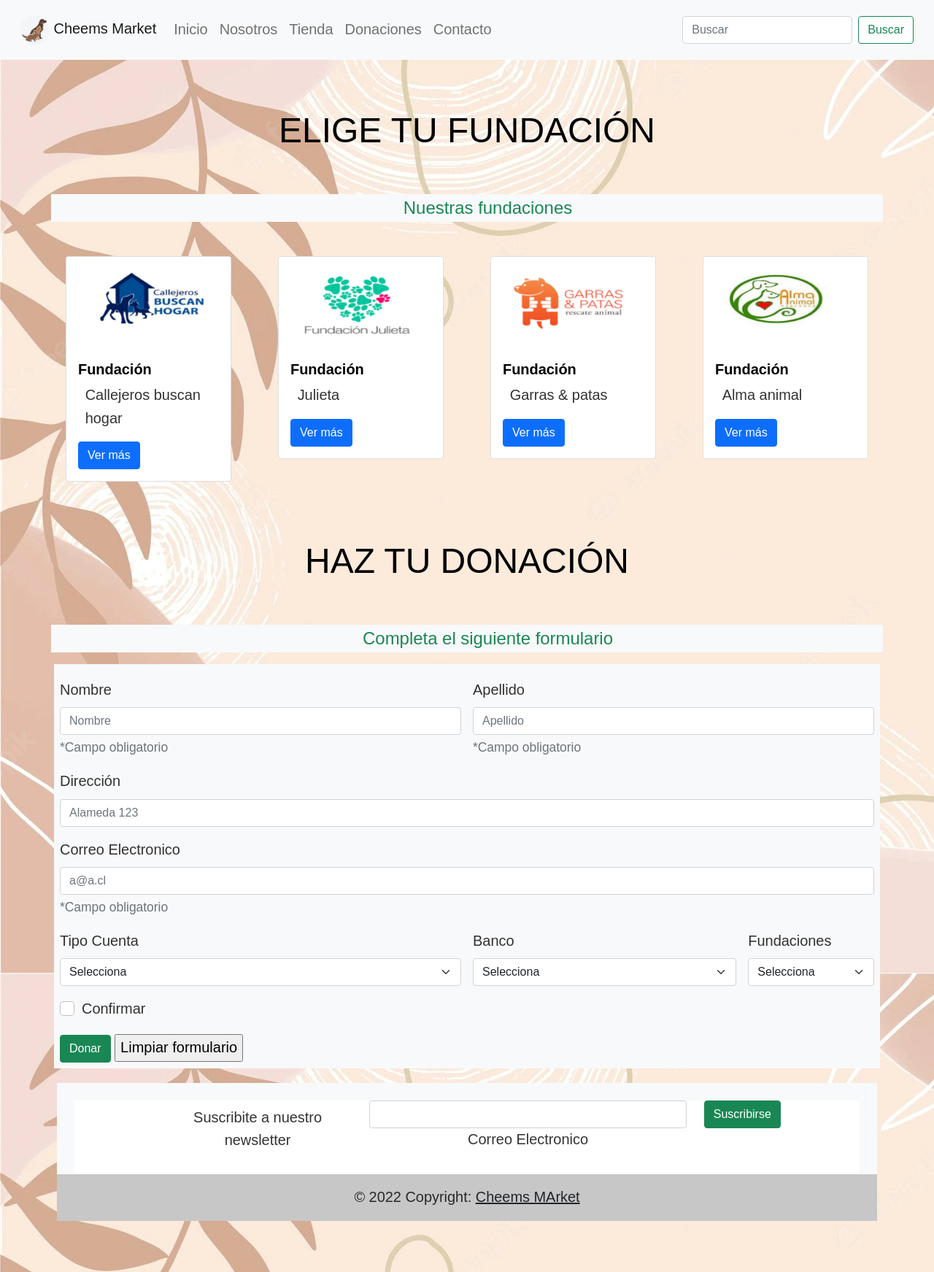
After one commit to Pauloskt13/Prueba_3_PGY3121, a Django app: page /donaciones.html in a window 1280 px wide. The commit adds this page. Shown: the whole page at 73% size. Run offline with Django 4.2, Linux system fonts and the light colour scheme.

Commit message:
donations, about us, store, contact

```diff
--- a/prueba3/core/static/css/main.css
+++ b/prueba3/core/static/css/main.css
@@ -87,8 +87,9 @@ form{
 #logo {
     border-radius: 50%;
     justify-content: center;
-    width: 15%;
+    width: 20%;
     height: 15%;
+    margin-top: 5%;
 }
 
 .welcome{
@@ -97,3 +98,7 @@ form{
     padding-top: 20px;
 
 }
+
+p{
+    padding-left: 5%;
+}
--- /dev/null
+++ b/prueba3/core/templates/core/donaciones.html
@@ -0,0 +1,310 @@
+<!DOCTYPE html>
+{% load static%}
+<html>
+    <head>
+        <meta charset="UTF-8">
+
+
+            <meta name="viewport" content="width=device-width, initial-scale=1">
+            <meta http-equiv="X-UA-Compatible" content="ie-edge">
+            <link href="https://cdn.jsdelivr.net/npm/bootstrap@5.1.3/dist/css/bootstrap.min.css" rel="stylesheet"
+            integrity="sha384-1BmE4kWBq78iYhFldvKuhfTAU6auU8tT94WrHftjDbrCEXSU1oBoqyl2QvZ6jIW3" crossorigin="anonymous">
+            {% load static %}
+            <link href="{% static "css/main.css" %} " rel="stylesheet">
+            <title>Donaciones - Cheems Market</title>
+            <link rel="icon" href="{% static "img/logo.jpg" %} "  href="index.html">
+        </head>
+    <body class="conteimner fluid" background="{% static "img/background_04.jpg" %} " >
+        <script src="https://cdn.jsdelivr.net/npm/bootstrap@5.1.3/dist/js/bootstrap.bundle.min.js" integrity="sha384-ka7Sk0Gln4gmtz2MlQnikT1wXgYsOg+OMhuP+IlRH9sENBO0LRn5q+8nbTov4+1p" crossorigin="anonymous"></script>
+    <!--Barra de navegacion-->
+    <nav class="navbar navbar-expand-lg navbar-light bg-light p-3 fixed-top id="menu" scr="">
+        <div class="container-fluid">
+          <a class="navbar-brand" href="#">
+              <img src="{% static "img/logo.jpg" %} "  href="index.html" width="40px" height="40px" class="rounded-pill">
+            <span><strong>Cheems Market</strong></span>
+          </a>
+          <button class="navbar-toggler" type="button" data-bs-toggle="collapse" data-bs-target="#navbarSupportedContent" aria-controls="navbarSupportedContent" aria-expanded="false" aria-label="Toggle navigation">
+            <span class="navbar-toggler-icon"></span>
+          </button>
+          <div class="collapse navbar-collapse" id="navbarSupportedContent">
+            <ol class="navbar-nav me-auto mb-2 mb-lg-0">
+              <li class="nav-item">
+                <a class="nav-link" href="index.html">Inicio</a>
+              </li>
+              <li class="nav-item">
+                <a class="nav-link" href="nosotros.html">Nosotros</a>
+              </li>
+              <li class="nav-item">
+                <a class="nav-link" href="tienda.html">Tienda</a>
+              </li>
+              <li class="nav-item">
+                <a class="nav-link" href="donaciones.html">Donaciones</a>
+              </li>
+              <li class="nav-item">
+                <a class="nav-link" href="contacto.html">Contacto</a>
+              </li>
+            </ol>
+            <form class="d-flex">
+              <input class="form-control me-2" type="search" placeholder="Buscar" aria-label="Search">
+              <button class="btn btn-outline-success" type="submit">Buscar</button>
+            </form>
+          </div>
+        </div>
+      </nav>
+
+      <h1 class="display-5 bg- text-center text-black p-6"><strong class="justify-content-center">ELIGE TU FUNDACIÓN</strong><br></h1>
+        <p class="text-success d-flex justify-content-center fs-4 mt-2 bg-light">Nuestras fundaciones </p>
+    </br>
+    <div class="row row-cols-1 row-cols-md-4 g-4">
+        <div class="col">
+          <div class="card">
+            <img src="{% static "img/fundacion_1.png" %} " class="card-img-top" alt="Fundacion 1">
+            <div class="card-body">
+              <h5 class="card-title">Fundación</h5>
+              <p class="card-text">Callejeros buscan hogar</p>
+              <!-- Button trigger modal -->
+                <button type="button" class="btn btn-primary" data-bs-toggle="modal" data-bs-target="#popFun1">
+                Ver más
+                </button>
+
+             <!-- Modal -->
+            <div class="modal fade" id="popFun1" tabindex="-1" aria-labelledby="popFun1Label" aria-hidden="true">
+            <div class="modal-dialog">
+            <div class="modal-content">
+                <div class="modal-header">
+                <h5 class="modal-title" id="popFun1Label">Fundación Callejeros</h5>
+                <button type="button" class="btn-close" data-bs-dismiss="modal" aria-label="Close"></button>
+                </div>
+                <div class="modal-body">
+                Más de 5.000 donaciones recibidas en el último año
+                </div>
+                <img src="{% static "img/fundacion_1.png" %} " class="card-img-top" alt="Fundacion 1">
+                <div class="modal-footer">
+                <button type="button" class="btn btn-secondary" data-bs-dismiss="modal">Cerrar</button>
+                <button type="button" class="btn btn-primary">Donar</button>
+                </div>
+            </div>
+            </div>
+        </div>
+        </div>
+          </div>
+          </div>
+        <div class="col">
+          <div class="card">
+            <img src="{% static "img/fundacion_2.png" %} " class="card-img-top" alt="Fundación Julieta">
+            <div class="card-body">
+              <h5 class="card-title">Fundación</h5>
+              <p class="card-text">Julieta </p>
+              <!-- Button trigger modal -->
+              <button type="button" class="btn btn-primary" data-bs-toggle="modal" data-bs-target="#popFun2">
+                Ver más
+                </button>
+
+             <!-- Modal -->
+            <div class="modal fade" id="popFun2" tabindex="-1" aria-labelledby="popFun2Label" aria-hidden="true">
+            <div class="modal-dialog">
+            <div class="modal-content">
+                <div class="modal-header">
+                <h5 class="modal-title" id="popFun2label">Fundación</h5>
+                <button type="button" class="btn-close" data-bs-dismiss="modal" aria-label="Close"></button>
+                </div>
+                <div class="modal-body">
+                Más de 5.000 donaciones recibidas en el último año
+                </div>
+                <img src="{% static "img/fundacion_2.png" %} " class="card-img-top" alt="Fundación Julieta">
+                <div class="modal-footer">
+                <button type="button" class="btn btn-secondary" data-bs-dismiss="modal">Cerrar</button>
+                <button type="button" class="btn btn-primary">Agregar</button>
+                </div>
+            </div>
+            </div>
+        </div>
+            </div>
+          </div>
+        </div>
+        <div class="col">
+          <div class="card">
+            <img src="{% static "img/fundacion_3.png" %} " class="card-img-top" alt="fundación 3">
+            <div class="card-body">
+              <h5 class="card-title">Fundación </h5>
+              <p class="card-text">Garras & patas</p>
+            <!-- Button trigger modal -->
+            <button type="button" class="btn btn-primary" data-bs-toggle="modal" data-bs-target="#popFun3">
+                Ver más
+                </button>
+
+             <!-- Modal -->
+            <div class="modal fade" id="popFun3" tabindex="-1" aria-labelledby="popFun3Label" aria-hidden="true">
+            <div class="modal-dialog">
+            <div class="modal-content">
+                <div class="modal-header">
+                <h5 class="modal-title" id="popFun3Label">Fundación</h5>
+                <button type="button" class="btn-close" data-bs-dismiss="modal" aria-label="Close"></button>
+                </div>
+                <div class="modal-body">
+                    Más de 5.000 donaciones recibidas en el último año.
+                </div>
+                <img src="{% static "img/fundacion_3.png" %} " class="card-img-top" alt="fundación 3">
+                <div class="modal-footer">
+                <button type="button" class="btn btn-secondary" data-bs-dismiss="modal">Cerrar</button>
+                <button type="button" class="btn btn-primary">Agregar</button>
+                </div>
+            </div>
+            </div>
+        </div>
+            </div>
+          </div>
+        </div>
+        <div class="col">
+          <div class="card">
+            <img src="{% static "img/fundacion_4.png" %} " class="card-img-top" alt="...">
+            <div class="card-body">
+              <h5 class="card-title">Fundación</h5>
+              <p class="card-text">Alma animal</p>
+            <!-- Button trigger modal -->
+            <button type="button" class="btn btn-primary" data-bs-toggle="modal" data-bs-target="#popFun4">
+                Ver más
+                </button>
+            <!-- Modal -->
+            <div class="modal fade" id="popFun4" tabindex="-1" aria-labelledby="popFun4Label" aria-hidden="true">
+                <div class="modal-dialog">
+                <div class="modal-content">
+                    <div class="modal-header">
+                    <h5 class="modal-title" id="popFun4Label">Fundación</h5>
+                    <button type="button" class="btn-close" data-bs-dismiss="modal" aria-label="Close"></button>
+                    </div>
+                    <div class="modal-body">
+                        Más de 5.000 donaciones recibidas en el último año.
+                    </div>
+                    <img src="{% static "img/fundacion_4.png" %} " class="card-img-top" alt="funfacion Alma Animal">
+                    <div class="modal-footer">
+                    <button type="button" class="btn btn-secondary" data-bs-dismiss="modal">Cerrar</button>
+                    <button type="button" class="btn btn-primary">Agregar</button>
+                    </div>
+                </div>
+                </div>
+            </div>
+            </div>
+        </div>
+        </div>
+    </div>
+
+    <!--FORMULARIO-->
+    <h1 class="display-5 bg- text-center text-black p-6"><strong class="justify-content-center">HAZ TU DONACIÓN</strong><br></h1>
+      <p class="text-success d-flex justify-content-center fs-4 mt-2 bg-light">Completa el siguiente formulario</p>
+
+    <div class="container-fluid ml-4-mr-4">
+      <form class="row g-3 bg-light mt-2 mb-3 pt-1 pb-2" id="Formulario">
+        <div class="col-md-6">
+          <label for="inputEmail4" class="form-label">Nombre</label>
+          <input type="text" class="form-control" id="nombre" placeholder="Nombre">
+          <span style="color:red"><small></small></span>
+          <div id="emailHelp" class="form-text">*Campo obligatorio</div>
+          <div class="invalid-feedback">
+            Complete el Campo
+          </div>
+        </div>
+        <div class="col-md-6">
+          <label for="inputPassword4" class="form-label" >Apellido</label>
+          <input type="text" class="form-control" placeholder="Apellido" id="apellido">
+          <span style="color:red"><small></small></span>
+          <div id="emailHelp" class="form-text">*Campo obligatorio</div>
+        </div>
+        <div class="col-12">
+          <label for="inputAddress" class="form-label">Dirección</label>
+          <input type="text" class="form-control" id="direccion" placeholder="Alameda 123">
+        </div>
+        <!--<div class="col-12">
+          <label for="inputAddress2" class="form-label">Adicional</label>
+          <input type="text" class="form-control" id="inputAddress2" placeholder="Departamento , Oficina , Otro">
+        </div>-->
+        <div class="col-mb-4">
+          <label for="exampleInputEmail1" class="form-label">Correo Electronico</label>
+          <input type="email" class="form-control" id="email" aria-describedby="emailHelp" placeholder="a@a.cl">
+          <span style="color:red"><small></small></span>
+          <div id="emailHelp" class="form-text">*Campo obligatorio</div>
+        </div>
+        <div class="col-md-6">
+          <label for="inputCity" class="form-label">Tipo Cuenta</label>
+          <select id="inputState" class="form-select">
+            <option selected>Selecciona</option>
+            <option>Cuenta Corriente</option>
+            <option>Cuesta Vista</option>
+          </select>
+        </div>
+        <div class="col-md-4">
+          <label for="inputState" class="form-label">Banco</label>
+          <select id="inputState" class="form-select">
+            <option selected>Selecciona</option>
+            <option>Banco Estado</option>
+            <option>Banco Santander</option>
+            <option>Banco de Chile</option>
+            <option>Banco Itaú</option>
+          </select>
+          <div id="validationInputState" class="invalid-feedback">
+            Selecciona un Banco
+          </div>
+        </div>
+        <div class="col-md-2">
+          <label for="inputZip" class="form-label">Fundaciones</label>
+          <select id="inputState" class="form-select">
+            <option selected>Selecciona</option>
+            <option>Callejeros buscan hogar</option>
+            <option>Julieta</option>
+            <option>Garras & patas</option>
+            <option>Alma animal</option>
+          </select>
+          <div id="validationZip" class="invalid-feedback">
+            Seleciona una Fundación
+          </div>
+        </div>
+
+        <div class="col-12">
+          <div class="form-check">
+            <input class="form-check-input" type="checkbox" id="gridCheck">
+            <label class="form-check-label" for="gridCheck">
+              Confirmar
+            </label>
+          </div>
+        </div>
+        <div class="col-12">
+          <button type="submit" class="btn btn-success">Donar</button>
+          <input type="reset" value="Limpiar formulario">
+        </div>
+      </form>
+    </div>
+ <!--FOOTER-->
+ <footer class="bg-light text-center blank mx-2">
+    <div class="container p-4 pb-0">
+      <section class="">
+        <form action="">
+          <div class="row d-flex justify-content-center">
+            <div class="col-auto">
+              <p class="pt-2">
+                <strong>Suscribite a nuestro newsletter</strong>
+              </p>
+            </div>
+            <div class="col-md-5 col-12">
+              <!-- EMAIL INPUT CON VALIDACION DE CORREO  -->
+              <div class="form-outline mb-4">
+                <input type="email" id="form5Example27" class="form-control" />
+                <label class="form-label" for="form5Example27">Correo Electronico</label>
+              </div>
+            </div>
+            <div class="col-auto">
+              <button type="submit" class="btn btn-success mb-4">
+                Suscribirse
+              </button>
+            </div>
+          </div>
+        </form>
+      </section>
+    </div>
+    <div class="text-center p-3" style="background-color: rgba(0, 0, 0, 0.2);">
+      © 2022 Copyright:
+      <a class="text-dark" href="#">Cheems MArket</a>
+    </div>
+  </footer>
+
+  </body>
+</html>
--- a/prueba3/core/templates/core/index.html
+++ b/prueba3/core/templates/core/index.html
@@ -27,8 +27,8 @@
       </header>
 
       <div class="welcome">
-        <h1 class="display-5 bg- text-center text-black p-6 fs-1"">Bienvenido a Cheems Market</h1>
         <img src="{% static 'img/logo.jpg' %}" id="logo" >
+        <h1 class="display-5 bg- text-center text-light p-6 fs-1 bg-success">Bienvenido a Cheems Market</h1>
       </div>
 
     <!--Barra de navegacion-->
--- a/prueba3/core/templates/core/nosotros.html
+++ b/prueba3/core/templates/core/nosotros.html
@@ -56,9 +56,9 @@
     <div class="container-fluid">
         <body>
 
-          <h1 class="display-5 bg- text-center text-black p-6"  ><strong class="justify-content-center">Nosotros</strong><br>
-              <p class="text-black d-flex justify-content-center fs-5">Esta organización nace a fines del año 2021,Surge de la idea de dos amigas con la intención de ayudar a las fundaciones animalistas mas necesitadas de nuestro pais, mediante la venta de productos de mascotas, de esta manera donamos nuestras ganancias para mejorar la calidad de vida de los animales en situacion de calle
-                de ayudar a fundaciones  .</p> </h1>
+          <h1 class="display-5 bg- text-center text-black p-6"  ><strong class="justify-content-center">NOSOTROS</strong><br></h1>
+              <p class="text-success text-center d-flex justify-content-center fs-5 bg-light">Esta organización nace a fines del año 2021,Surge de la idea de dos amigas con la intención de ayudar a las fundaciones animalistas mas necesitadas de nuestro pais, mediante la venta de productos de mascotas, de esta manera donamos nuestras ganancias para mejorar la calidad de vida de los animales en situacion de calle
+                de ayudar a fundaciones  .</p>
 
             <div class="card-group mt-4">
               <div class="card">
--- a/prueba3/core/templates/core/tienda.html
+++ b/prueba3/core/templates/core/tienda.html
@@ -51,8 +51,8 @@
       </nav>
 
    <!--Titulo Tienda-->
-      <h1 class="display-5 bg- text-center text-black p-6"><strong class="justify-content-center">Tienda</strong><br>
-        <p class="text-black d-flex justify-content-center fs-5">Nuestros Productos</p> </h1>
+      <h1 class="display-5 bg- text-center text-black p-6"><strong class="justify-content-center">TIENDA</strong><br></h1>
+        <p class="text-success d-flex justify-content-center fs-4 bg-light">Nuestros Productos</p>
     </br>
     <div class="row row-cols-2 row-cols-md-4 g-4">
         <div class="col">
--- a/prueba3/core/urls.py
+++ b/prueba3/core/urls.py
@@ -1,10 +1,11 @@
 from django.urls import path
-from .views import index,nosotros, tienda, contacto
+from .views import index,nosotros, tienda, contacto, donaciones
 
 urlpatterns = [
     path('', index,name="index"),
     path('', nosotros,name="nosotros"),
     path('', tienda,name="tienda"),
     path('', contacto,name="contacto"),
+    path('', donaciones,name="donaciones"),
 
 ]
--- a/prueba3/core/views.py
+++ b/prueba3/core/views.py
@@ -13,3 +13,6 @@ def tienda(request):
 
 def contacto(request):
     return render(request, 'core/contacto.html')
+
+def donaciones(request):
+    return render(request, 'core/donaciones.html')
--- a/prueba3/prueba3/urls.py
+++ b/prueba3/prueba3/urls.py
@@ -16,7 +16,7 @@ Including another URLconf
 from xml.etree.ElementInclude import include
 from django.contrib import admin
 from django.urls import path, include
-from core.views import index, nosotros, tienda, contacto
+from core.views import index, nosotros, tienda, contacto, donaciones
 
 urlpatterns = [
     path('admin/', admin.site.urls),
@@ -25,4 +25,5 @@ urlpatterns = [
     path('nosotros.html', nosotros,name="nosotros"),
     path('tienda.html', tienda,name="tienda"),
     path('contacto.html', contacto,name="contacto"),
+    path('donaciones.html', donaciones,name="donaciones"),
 ]
```
Also changed, not shown: prueba3/core/templates/core/contacto.html (+6 -8 lines).
